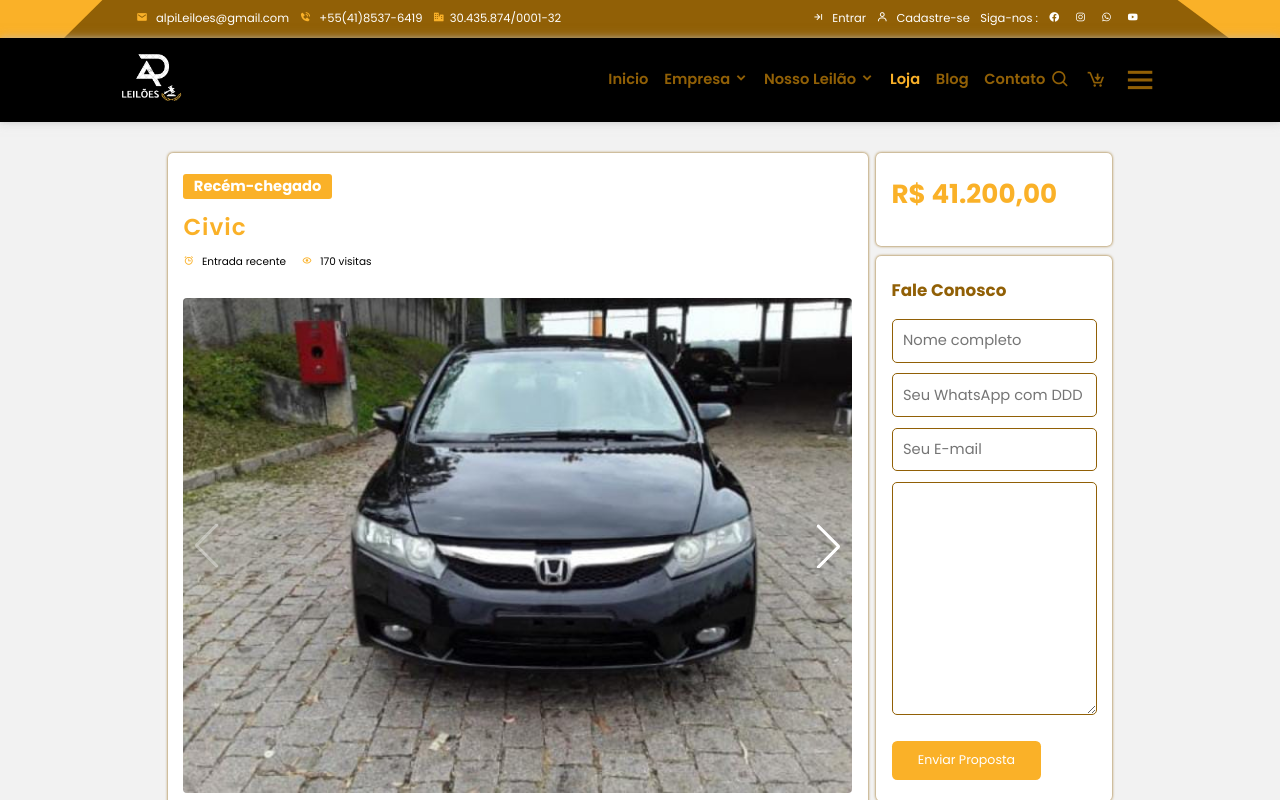
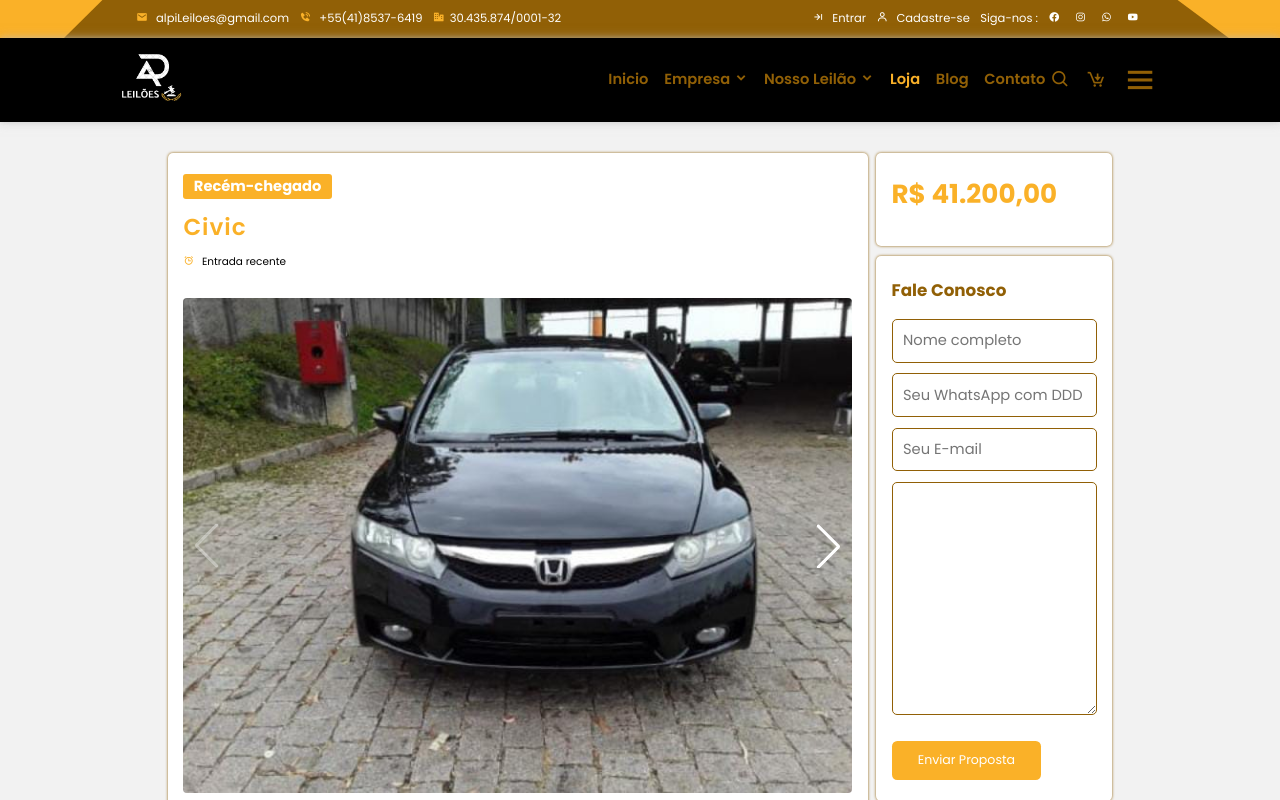
Before and after one commit to alpileioes/alpisite, a website: page Anuncios/anunciocivic.html in a window 1280 px wide. Shown: the top 800 px of the page. Drawn offline with nearby package versions, Linux system fonts and the light colour scheme.

Commit message:
Update anunciocivic.html

```diff
--- a/Anuncios/anunciocivic.html
+++ b/Anuncios/anunciocivic.html
@@ -80,7 +80,7 @@
             <h5>Civic</h5>
             <div class="data">
                 <span><i class="bx bx-alarm"></i> Entrada recente</span>
-                <span><i class="bx bx-show"></i> 170 visitas</span>
+
             </div>
 
 
```
